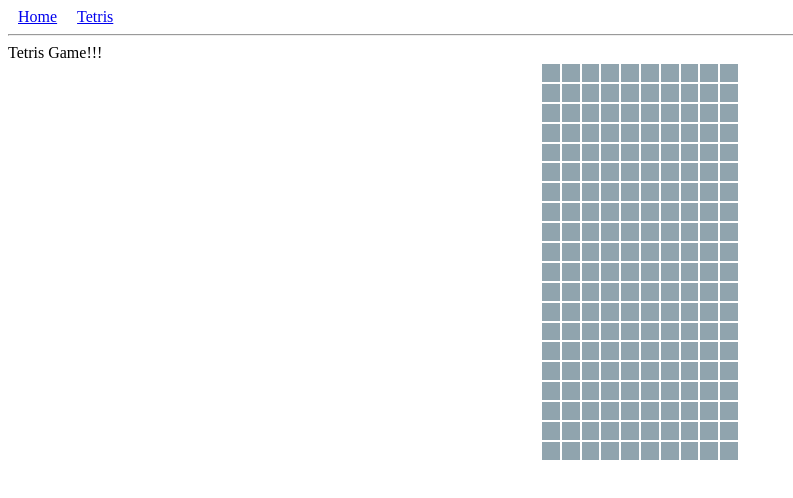
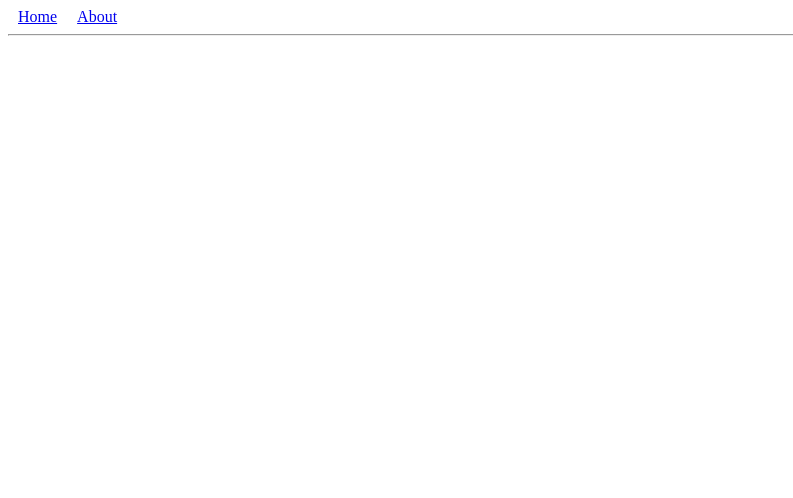
Before and after one commit to fireflower0/react-gh-pages, a React (Create React App) app: page /tetris in a window 1280 px wide. Shown: the top 498 px of the page, without its empty margins (0-793 px from the left). Built offline with nearby package versions, Linux system fonts and the light colour scheme.

Commit message:
Delete Tetris and add About

```diff
--- /dev/null
+++ b/src/About.jsx
@@ -0,0 +1,14 @@
+import React from 'react';
+import styled from 'styled-components';
+
+const FormWrapper = styled.div``;
+
+const About = () => {
+  return (
+    <FormWrapper>
+      About
+    </FormWrapper>
+  );
+};
+
+export default About;
--- a/src/Navbar.jsx
+++ b/src/Navbar.jsx
@@ -15,8 +15,8 @@ const Navbar = () => {
     label: 'Home'
   }, {
     id: 2,
-    path: '/tetris',
-    label: 'Tetris'
+    path: '/about',
+    label: 'About'
   }];
 
   const makeNavContent = (content) => (
--- a/src/Tetris.jsx
+++ /dev/null
@@ -1,147 +0,0 @@
-import React, { useEffect } from 'react';
-import styled from 'styled-components';
-
-const FormWrapper = styled.div``;
-
-const TetrisField = styled.table`
-  margin: 0 auto;
-  width: 200px;
-  height: 400px;
-`;
-
-const TetrisCell = styled.td`
-  background-color: #90A4AE;
-  width: 10%;
-  height: 5%;
-`;
-
-const Tetris = () => {
-  const fieldWidth = 10;
-  const fieldHeight = 20;
-
-  let cellId = 0;
-  let lineId = 0;
-  let fieldArr = [
-    [0, 0, 0, 0, 0, 0, 0, 0, 0, 0],
-    [0, 0, 0, 0, 0, 0, 0, 0, 0, 0],
-    [0, 0, 0, 0, 0, 0, 0, 0, 0, 0],
-    [0, 0, 0, 0, 0, 0, 0, 0, 0, 0],
-    [0, 0, 0, 0, 0, 0, 0, 0, 0, 0],
-    [0, 0, 0, 0, 0, 0, 0, 0, 0, 0],
-    [0, 0, 0, 0, 0, 0, 0, 0, 0, 0],
-    [0, 0, 0, 0, 0, 0, 0, 0, 0, 0],
-    [0, 0, 0, 0, 0, 0, 0, 0, 0, 0],
-    [0, 0, 0, 0, 0, 0, 0, 0, 0, 0],
-    [0, 0, 0, 0, 0, 0, 0, 0, 0, 0],
-    [0, 0, 0, 0, 0, 0, 0, 0, 0, 0],
-    [0, 0, 0, 0, 0, 0, 0, 0, 0, 0],
-    [0, 0, 0, 0, 0, 0, 0, 0, 0, 0],
-    [0, 0, 0, 0, 0, 0, 0, 0, 0, 0],
-    [0, 0, 0, 0, 0, 0, 0, 0, 0, 0],
-    [0, 0, 0, 0, 0, 0, 0, 0, 0, 0],
-    [0, 0, 0, 0, 0, 0, 0, 0, 0, 0],
-    [0, 0, 0, 0, 0, 0, 0, 0, 0, 0],
-    [0, 0, 0, 0, 0, 0, 0, 0, 0, 0]
-  ];
-
-  const draw = () => {
-    const elem = document.getElementById('tetrisField');
-    const tbody = elem.childNodes[0];
-    tbody.childNodes.forEach((elmTr, i) => {
-      elmTr.childNodes.forEach((elmTd, j) => {
-        if (fieldArr[i][j] === 1) {
-          elmTd.style.backgroundColor = '#EF6C00';
-        } else {
-          elmTd.style.backgroundColor = '#90A4AE';
-        }
-      });
-    });
-  };
-
-  const fall = () => {
-    let under = [1, 1, 1, 1, 1, 1, 1, 1, 1, 1];
-    for (let x = 0; x < fieldWidth; x += 1) {
-      for (let y = 0; y < fieldWidth; y += 1) {
-        if (under[x] === 0) {
-          if (fieldArr[x][y] === 0) {
-            under[x] = 0;
-          } else {
-            fieldArr[x][y + 1] = fieldArr[x][y];
-            fieldArr[x][y] = 0;
-            under[x] = 0;
-          }
-        } else {
-          if (fieldArr[x][y] === 0) {
-            under[x] = 0;
-          } else {
-            under[x] = 1;
-          }
-        }
-      }
-    }
-  };
-
-  const genBlock = (type) => {
-    if (type === 1) {
-      fieldArr[0][5] = 1;
-      fieldArr[1][5] = 1;
-      fieldArr[2][5] = 1;
-      fieldArr[3][5] = 1;
-    }
-  };
-
-  const makeCell = () => (
-    [...Array(10)].map(() => {
-      cellId += 1;
-      return <TetrisCell key={cellId} />;
-    })
-  );
-
-  const makeField = () => (
-    [...Array(20)].map(() => {
-      lineId += 1;
-      return <tr key={lineId} >{makeCell()}</tr>;
-    })
-  );
-
-  const handleInputKey = () => {
-    window.onkeydown = (e) => {
-      if (e.code === 'Space') {
-        console.log('Space key');
-        genBlock(1);
-      } else if (e.code === 'ArrowRight') {
-        console.log('Right key');
-      } else if (e.code === 'ArrowLeft') {
-        console.log('Left key');
-      }
-      draw();
-    }
-  };
-
-  const gameLoop = () => {
-    // setInterval(() => {
-    //   draw();
-    // }, 500);
-  };
-
-  useEffect(() => {
-    handleInputKey();
-    fall();
-    draw();
-    gameLoop();
-  }, []);
-
-
-  return (
-    <FormWrapper>
-      Tetris Game!!!
-      <TetrisField id="tetrisField">
-        <tbody>
-          {makeField()}
-        </tbody>
-      </TetrisField>
-    </FormWrapper>
-  );
-};
-
-export default Tetris;
--- a/src/index.jsx
+++ b/src/index.jsx
@@ -3,7 +3,7 @@ import ReactDOM from 'react-dom';
 import { BrowserRouter as Router, Route } from 'react-router-dom';
 import Navbar from './Navbar';
 import Home from './Home';
-import Tetris from './Tetris';
+import About from './About';
 
 const App = () => {
   return (
@@ -12,7 +12,7 @@ const App = () => {
         <Navbar />
         <hr />
         <Route exact path='/' component={Home} />
-        <Route path='/tetris' component={Tetris} />
+        <Route path='/about' component={About} />
       </Router>
     </div>
   );
```
